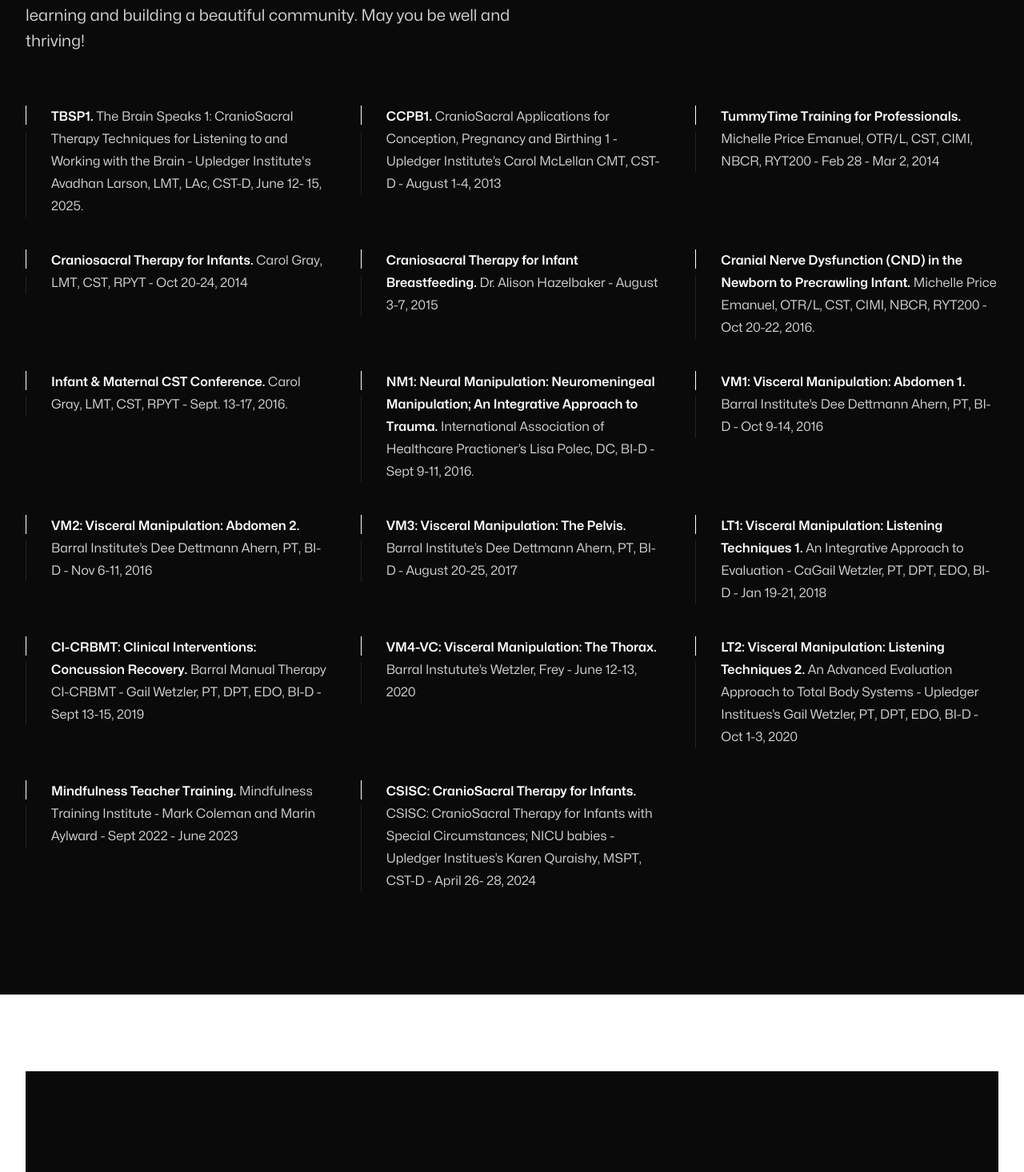
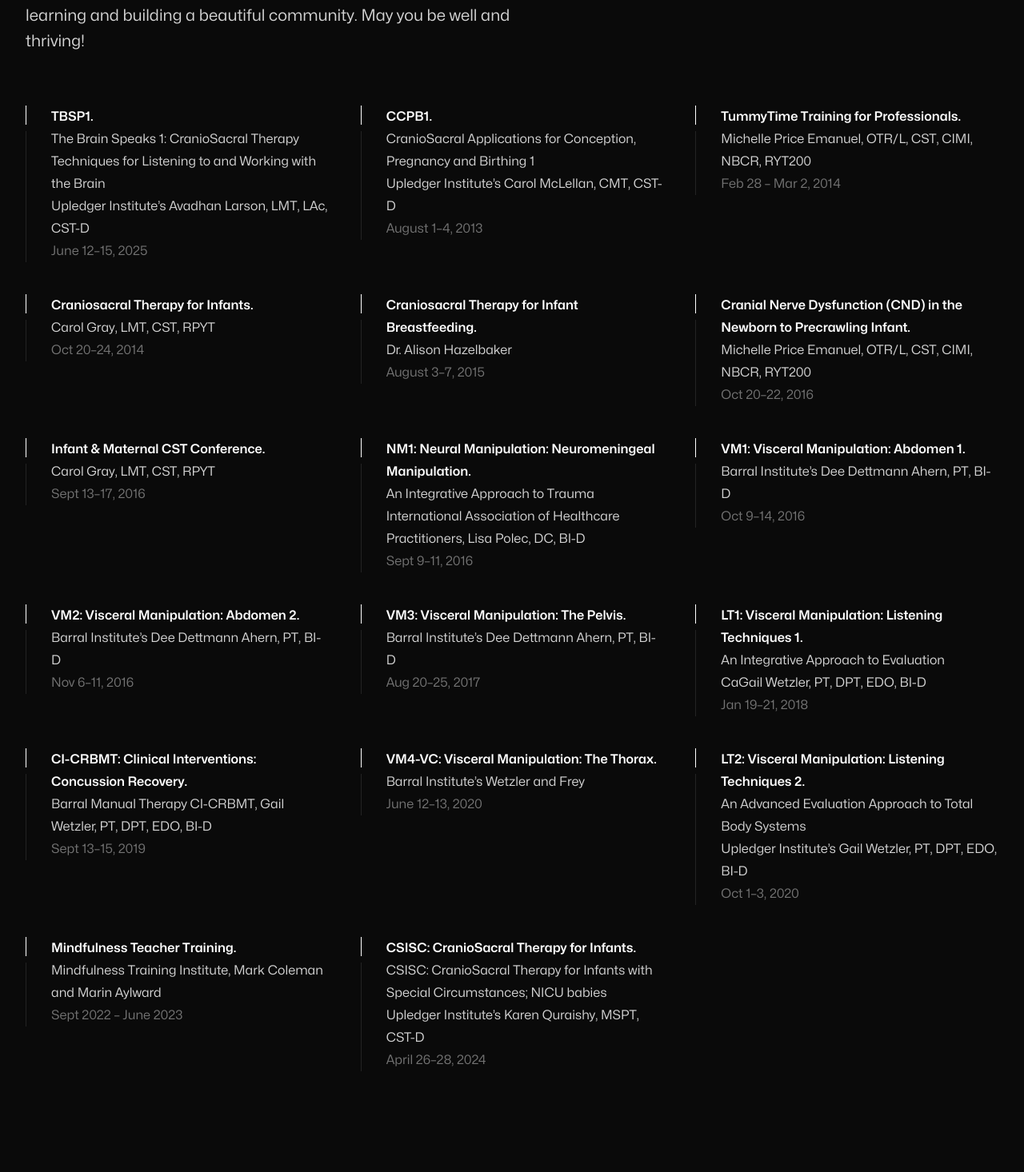
Before and after one commit to elsigh/craniomom.com, a Next.js app: page /about in a window 1280 px wide. Shown: the part 1564-3030 px from the top of the page at 80% size. Built offline with nearby package versions, Linux system fonts and the light colour scheme.

Commit message:
Format Classes & Training entries on About page
Put each training's description, instructor and dates on separate lines
and fix typos in institute and instructor names.

```diff
--- a/src/app/about/page.jsx
+++ b/src/app/about/page.jsx
@@ -21,88 +21,136 @@ function Education() {
       <Container className="mt-16">
         <GridList>
           <GridListItem title="TBSP1" invert>
-            The Brain Speaks 1: CranioSacral Therapy Techniques for Listening to
-            and Working with the Brain - Upledger Institute&apos;s Avadhan Larson,
-            LMT, LAc, CST-D, June 12- 15, 2025.
+            <span className="block">
+              The Brain Speaks 1: CranioSacral Therapy Techniques for Listening
+              to and Working with the Brain
+            </span>
+            <span className="block">
+              Upledger Institute’s Avadhan Larson, LMT, LAc, CST-D
+            </span>
+            <span className="block text-neutral-500">June 12–15, 2025</span>
           </GridListItem>
           <GridListItem title="CCPB1" invert>
-            CranioSacral Applications for Conception, Pregnancy and Birthing 1 -
-            Upledger Institute’s Carol McLellan CMT, CST-D - August 1-4, 2013
+            <span className="block">
+              CranioSacral Applications for Conception, Pregnancy and Birthing 1
+            </span>
+            <span className="block">
+              Upledger Institute’s Carol McLellan, CMT, CST-D
+            </span>
+            <span className="block text-neutral-500">August 1–4, 2013</span>
           </GridListItem>
           <GridListItem title="TummyTime Training for Professionals" invert>
-            Michelle Price Emanuel, OTR/L, CST, CIMI, NBCR, RYT200 - Feb 28 -
-            Mar 2, 2014
+            <span className="block">
+              Michelle Price Emanuel, OTR/L, CST, CIMI, NBCR, RYT200
+            </span>
+            <span className="block text-neutral-500">Feb 28 – Mar 2, 2014</span>
           </GridListItem>
           <GridListItem title="Craniosacral Therapy for Infants" invert>
-            Carol Gray, LMT, CST, RPYT - Oct 20-24, 2014
+            <span className="block">Carol Gray, LMT, CST, RPYT</span>
+            <span className="block text-neutral-500">Oct 20–24, 2014</span>
           </GridListItem>
           <GridListItem
             title="Craniosacral Therapy for Infant Breastfeeding"
             invert
           >
-            Dr. Alison Hazelbaker - August 3-7, 2015
+            <span className="block">Dr. Alison Hazelbaker</span>
+            <span className="block text-neutral-500">August 3–7, 2015</span>
           </GridListItem>
           <GridListItem
             title="Cranial Nerve Dysfunction (CND) in the Newborn to Precrawling Infant"
             invert
           >
-            Michelle Price Emanuel, OTR/L, CST, CIMI, NBCR, RYT200 - Oct 20-22,
-            2016.
+            <span className="block">
+              Michelle Price Emanuel, OTR/L, CST, CIMI, NBCR, RYT200
+            </span>
+            <span className="block text-neutral-500">Oct 20–22, 2016</span>
           </GridListItem>
           <GridListItem title="Infant & Maternal CST Conference" invert>
-            Carol Gray, LMT, CST, RPYT - Sept. 13-17, 2016.
+            <span className="block">Carol Gray, LMT, CST, RPYT</span>
+            <span className="block text-neutral-500">Sept 13–17, 2016</span>
           </GridListItem>
           <GridListItem
-            title="NM1: Neural Manipulation: Neuromeningeal Manipulation; An Integrative Approach to Trauma"
+            title="NM1: Neural Manipulation: Neuromeningeal Manipulation"
             invert
           >
-            International Association of Healthcare Practioner’s Lisa Polec, DC,
-            BI-D - Sept 9-11, 2016.
+            <span className="block">An Integrative Approach to Trauma</span>
+            <span className="block">
+              International Association of Healthcare Practitioners, Lisa Polec,
+              DC, BI-D
+            </span>
+            <span className="block text-neutral-500">Sept 9–11, 2016</span>
           </GridListItem>
           <GridListItem title="VM1: Visceral Manipulation: Abdomen 1" invert>
-            Barral Institute’s Dee Dettmann Ahern, PT, BI-D - Oct 9-14, 2016
+            <span className="block">
+              Barral Institute’s Dee Dettmann Ahern, PT, BI-D
+            </span>
+            <span className="block text-neutral-500">Oct 9–14, 2016</span>
           </GridListItem>
           <GridListItem title="VM2: Visceral Manipulation: Abdomen 2" invert>
-            Barral Institute’s Dee Dettmann Ahern, PT, BI-D - Nov 6-11, 2016
+            <span className="block">
+              Barral Institute’s Dee Dettmann Ahern, PT, BI-D
+            </span>
+            <span className="block text-neutral-500">Nov 6–11, 2016</span>
           </GridListItem>
           <GridListItem title="VM3: Visceral Manipulation: The Pelvis" invert>
-            Barral Institute’s Dee Dettmann Ahern, PT, BI-D - August 20-25, 2017
+            <span className="block">
+              Barral Institute’s Dee Dettmann Ahern, PT, BI-D
+            </span>
+            <span className="block text-neutral-500">Aug 20–25, 2017</span>
           </GridListItem>
           <GridListItem
             title="LT1: Visceral Manipulation: Listening Techniques 1"
             invert
           >
-            An Integrative Approach to Evaluation - CaGail Wetzler, PT, DPT,
-            EDO, BI-D - Jan 19-21, 2018
+            <span className="block">An Integrative Approach to Evaluation</span>
+            <span className="block">CaGail Wetzler, PT, DPT, EDO, BI-D</span>
+            <span className="block text-neutral-500">Jan 19–21, 2018</span>
           </GridListItem>
           <GridListItem
             title="CI-CRBMT: Clinical Interventions: Concussion Recovery"
             invert
           >
-            Barral Manual Therapy CI-CRBMT - Gail Wetzler, PT, DPT, EDO, BI-D -
-            Sept 13-15, 2019
+            <span className="block">
+              Barral Manual Therapy CI-CRBMT, Gail Wetzler, PT, DPT, EDO, BI-D
+            </span>
+            <span className="block text-neutral-500">Sept 13–15, 2019</span>
           </GridListItem>
           <GridListItem
             title="VM4-VC: Visceral Manipulation: The Thorax"
             invert
           >
-            Barral Instutute’s Wetzler, Frey - June 12-13, 2020
+            <span className="block">Barral Institute’s Wetzler and Frey</span>
+            <span className="block text-neutral-500">June 12–13, 2020</span>
           </GridListItem>
           <GridListItem
             title="LT2: Visceral Manipulation: Listening Techniques 2"
             invert
           >
-            An Advanced Evaluation Approach to Total Body Systems - Upledger
-            Institues’s Gail Wetzler, PT, DPT, EDO, BI-D - Oct 1-3, 2020
+            <span className="block">
+              An Advanced Evaluation Approach to Total Body Systems
+            </span>
+            <span className="block">
+              Upledger Institute’s Gail Wetzler, PT, DPT, EDO, BI-D
+            </span>
+            <span className="block text-neutral-500">Oct 1–3, 2020</span>
           </GridListItem>
           <GridListItem title="Mindfulness Teacher Training" invert>
-            Mindfulness Training Institute - Mark Coleman and Marin Aylward -
-            Sept 2022 - June 2023
+            <span className="block">
+              Mindfulness Training Institute, Mark Coleman and Marin Aylward
+            </span>
+            <span className="block text-neutral-500">
+              Sept 2022 – June 2023
+            </span>
           </GridListItem>
           <GridListItem title="CSISC: CranioSacral Therapy for Infants" invert>
-            CSISC: CranioSacral Therapy for Infants with Special Circumstances;
-            NICU babies - Upledger Institues’s Karen Quraishy, MSPT, CST-D -
-            April 26- 28, 2024
+            <span className="block">
+              CSISC: CranioSacral Therapy for Infants with Special
+              Circumstances; NICU babies
+            </span>
+            <span className="block">
+              Upledger Institute’s Karen Quraishy, MSPT, CST-D
+            </span>
+            <span className="block text-neutral-500">April 26–28, 2024</span>
           </GridListItem>
         </GridList>
       </Container>
@@ -112,7 +160,8 @@ function Education() {
 
 export const metadata = {
   title: 'About',
-  description: 'Angela Pater is a nationally certified massage therapist with over 25 years of experience, specializing in craniosacral therapy for infants and pediatric care.',
+  description:
+    'Angela Pater is a nationally certified massage therapist with over 25 years of experience, specializing in craniosacral therapy for infants and pediatric care.',
 }
 //  lg:mt-[-240px]
 export default async function About() {
@@ -135,12 +184,12 @@ export default async function About() {
               priority
             />
           </div>
-          <p className="mt-8 flex gap-x-2  text-neutral-950">
+          <p className="mt-8 flex gap-x-2 text-neutral-950">
             I didn’t know what a difference having trained as a craniosacral
             practitioner would make the night I went into labor.
           </p>
 
-          <p className="mt-6 flex gap-x-2  text-neutral-950">
+          <p className="mt-6 flex gap-x-2 text-neutral-950">
             I began applying craniosacral therapy (CST) for healing in 1997
             while a pre-med student at the University of Texas, Austin. I was
             drawn to CST because the touch is light and intended to optimize the
@@ -149,7 +198,7 @@ export default async function About() {
             mindfulness mediation practice I was enjoying at Austin’s newly
             opened (San Francisco’s branch) Zen Center.
           </p>
-          <p className="mt-6 flex gap-x-2  text-neutral-950">
+          <p className="mt-6 flex gap-x-2 text-neutral-950">
             And, I always had a strong sense that I’d study craniosacral therapy
             for the pediatric community when I became a mom. After 18 joyful
             years of marriage, travel and moving to the San Francisco Bay area,
@@ -163,7 +212,7 @@ export default async function About() {
             little ones where as individuals they are in relationship with their
             own essence and what it means to be self-regulated.
           </p>
-          <p className="mt-6 flex gap-x-2  text-neutral-950">
+          <p className="mt-6 flex gap-x-2 text-neutral-950">
             Upon the birth of my child at home, I personally experienced the
             profound benefit of this work. When the midwife informed us that our
             baby had water in her lungs and we’d need to be transferred to the
```
